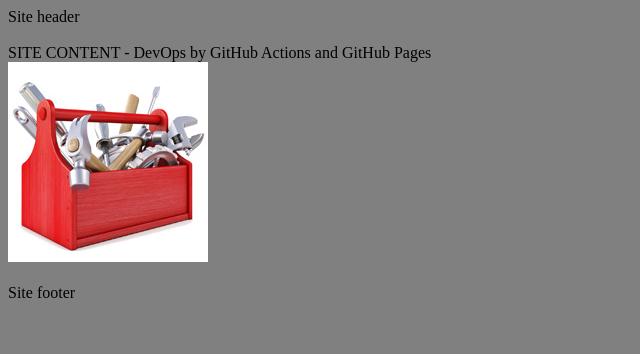
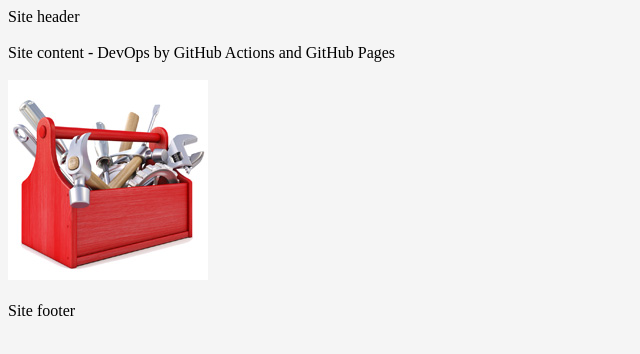
Before and after one commit to persteenolsen/gh-actions-three, a plain HTML site: page index.html in a window 1280 px wide. Shown: the whole page, without its empty margins (0-640 px from the left). Drawn offline with Linux system fonts and the light colour scheme.

Commit message:
deploy: 8b951799f6112fcf785a78e5d73269d00cbe8d76

```diff
--- a/index.html
+++ b/index.html
@@ -14,8 +14,13 @@
     <br />
 
     <div class="content">
-      <div>SITE CONTENT - DevOps by GitHub Actions and GitHub Pages</div>
+
+      <div>Site content - DevOps by GitHub Actions and GitHub Pages</div>
+
+      <br />
+
       <img src="assets/images/build-tools.jpg" />
+
     </div>
 
     <br />
--- a/styles/main.css
+++ b/styles/main.css
@@ -1,5 +1,5 @@
 
 body {
 
-  background-color: grey
+  background-color: whitesmoke
 }
```
